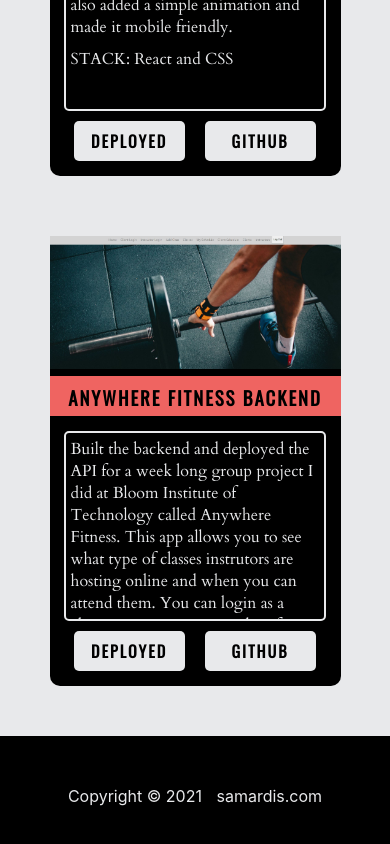
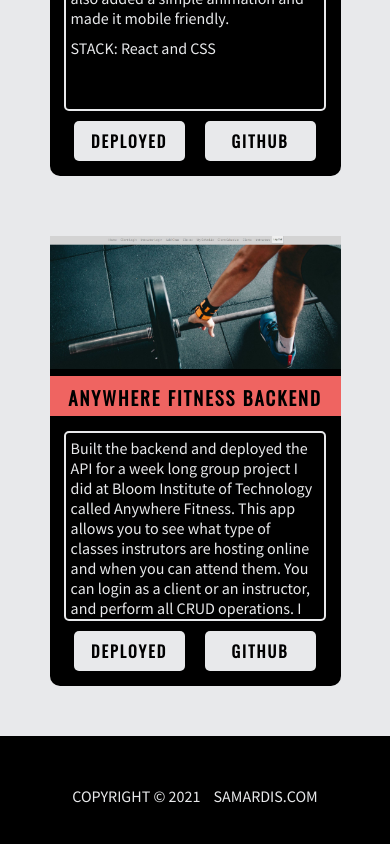
Before and after one commit to ardissam0/portfolio-2.0, a React (Create React App) app: page / in a window 390 px wide. Shown: the part 2894-3738 px from the top of the page. Built offline with nearby package versions, Linux system fonts and the light colour scheme.

Commit message:
Changed font for body text, and updated tab icon for mobile

```diff
--- a/public/index.html
+++ b/public/index.html
@@ -47,7 +47,7 @@
     -->
     <link rel="preconnect" href="https://fonts.googleapis.com">
     <link rel="preconnect" href="https://fonts.gstatic.com" crossorigin>
-    <link href="https://fonts.googleapis.com/css2?family=Cardo&family=Oswald&display=swap" rel="stylesheet">
+    <link href="https://fonts.googleapis.com/css2?family=Oswald&family=Source+Sans+Pro&display=swap" rel="stylesheet">
     <title>Sam Ardis</title>
   </head>
   <body>
--- a/src/styles/App.css
+++ b/src/styles/App.css
@@ -156,7 +156,7 @@ a {
   margin: 0 auto;
 }
 .content {
-  font-family: 'Cardo', serif;
+  font-family: 'Source Sans Pro', sans-serif;
   min-height: 75vh;
   text-align: center;
   margin: 0 auto 20px auto;
@@ -518,6 +518,8 @@ form input[type=submit]:hover {
 
 /* footer */
 footer {
+  font-family: 'Source Sans Pro', sans-serif;
+  text-transform: uppercase;
   background-color: #000;
   color: #E8E9EB;
   width: 100%;
```
Also changed, not shown: public/logo512.png.
